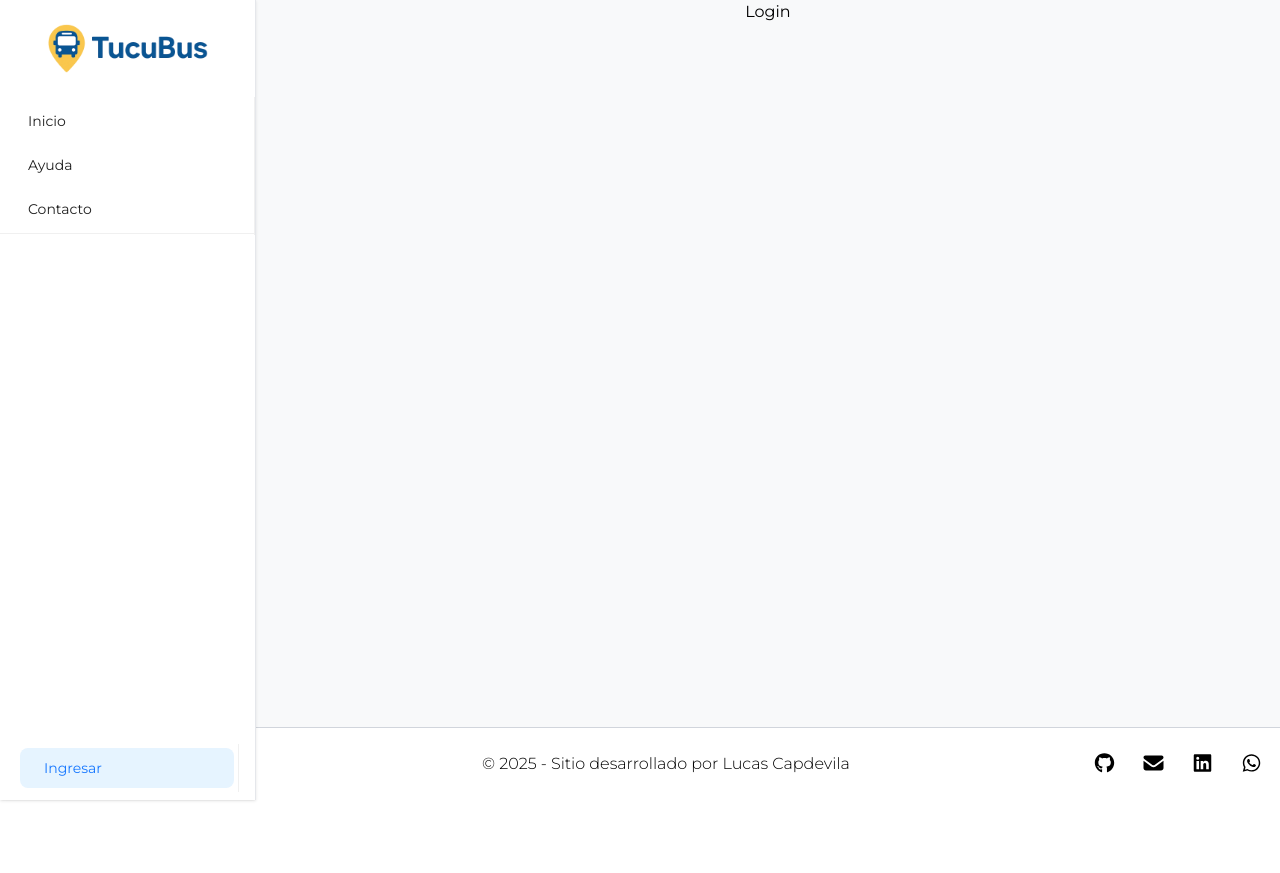
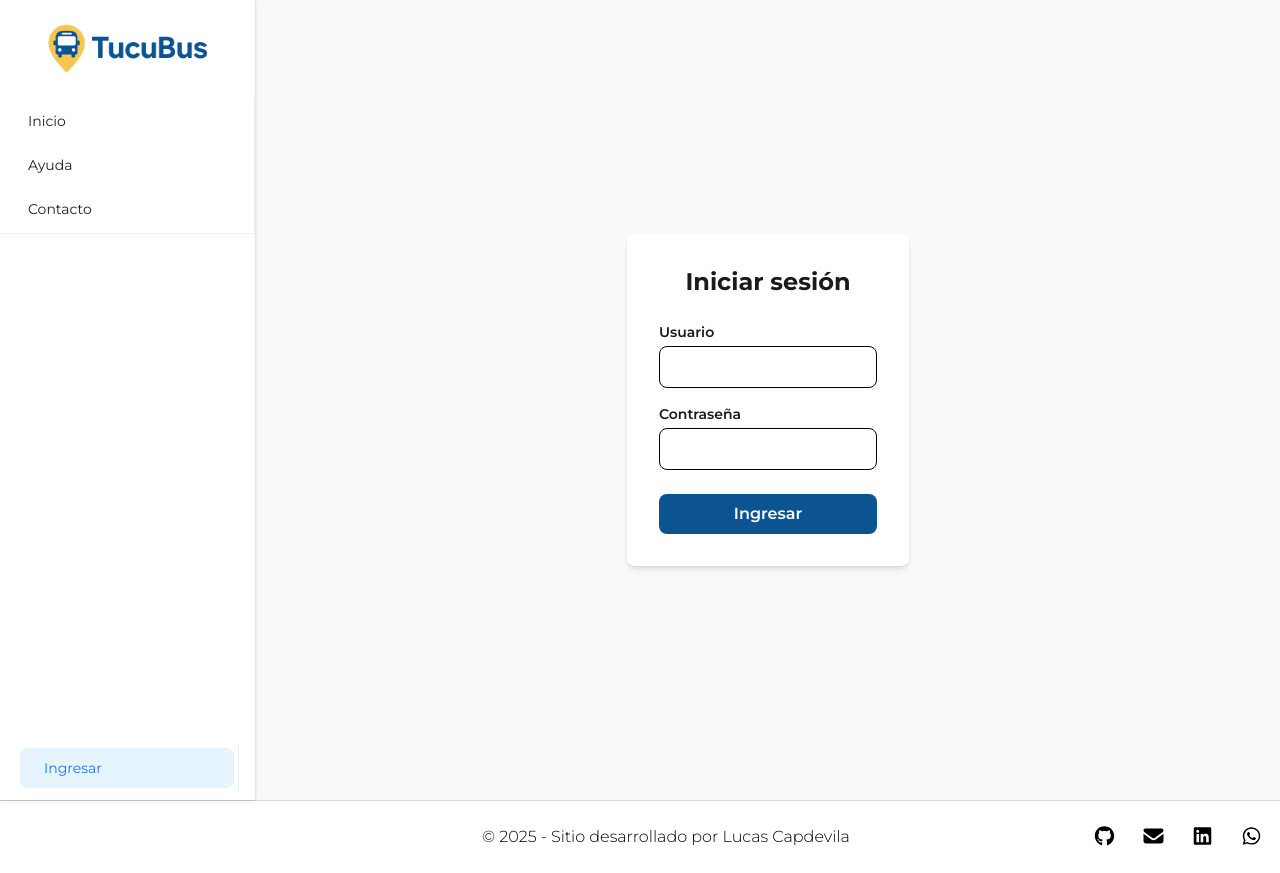
Before and after one commit to lucasecapdevila/tucubus-frontend, a React (Vite) app: page /login in a window 1280 px wide. Before the commit the page ends 800 px from the top, so only its background shows below. Built offline with nearby package versions, Linux system fonts and the light colour scheme; no server answers.

Commit message:
Se agrega página de login

```diff
--- a/src/components/pages/Login.jsx
+++ b/src/components/pages/Login.jsx
@@ -1,8 +1,70 @@
+import { useForm } from "react-hook-form";
+import { useState } from "react";
+import { useNavigate } from "react-router-dom";
+import { login } from "../../services/auth";
 
 const Login = () => {
+  const { register, handleSubmit, formState: { errors } } = useForm();
+  const [error, setError] = useState("");
+  const [loading, setLoading] = useState(false);
+  const navigate = useNavigate();
+
+  const onSubmit = async (data) => {
+    setLoading(true);
+    setError("");
+    const result = await login({ username: data.username, userpassword: data.password });
+    setLoading(false);
+    if (result.success) {
+      sessionStorage.setItem("usuarioTucuBus", JSON.stringify(result.data));
+      if (result.data.role === "Administrador") {
+        navigate("/admin");
+      } else {
+        navigate("/");
+      }
+    } else {
+      setError(result.error || "Error al iniciar sesión");
+    }
+  };
+
   return (
-    <div>Login</div>
-  )
+    <div className="min-h-screen flex flex-col justify-center items-center px-4 bg-background">
+      <div className="w-full max-w-md bg-white shadow-md rounded-lg p-8 flex flex-col gap-6">
+        <h2 className="text-2xl font-bold text-center text-primary-text">Iniciar sesión</h2>
+        <form onSubmit={handleSubmit(onSubmit)} className="flex flex-col gap-4">
+          <div className="flex flex-col gap-1">
+            <label htmlFor="username" className="font-semibold text-sm text-primary-text">Usuario</label>
+            <input
+              id="username"
+              type="text"
+              className="border rounded-lg py-2 px-3"
+              {...register("username", { required: "Usuario requerido" })}
+              autoComplete="username"
+            />
+            {errors.username && <span className="text-red-600 text-sm">{errors.username.message}</span>}
+          </div>
+          <div className="flex flex-col gap-1">
+            <label htmlFor="password" className="font-semibold text-sm text-primary-text">Contraseña</label>
+            <input
+              id="password"
+              type="password"
+              className="border rounded-lg py-2 px-3"
+              {...register("password", { required: "Contraseña requerida" })}
+              autoComplete="current-password"
+            />
+            {errors.password && <span className="text-red-600 text-sm">{errors.password.message}</span>}
+          </div>
+          <button
+            type="submit"
+            className="mt-2 bg-brand text-white font-semibold py-2 rounded-lg hover:bg-blue-600 transition"
+            disabled={loading}
+          >
+            {loading ? "Ingresando..." : "Ingresar"}
+          </button>
+          {error && <span className="text-red-600 text-center text-sm mt-2">{error}</span>}
+        </form>
+      </div>
+    </div>
+  );
 }
 
 export default Login
```
